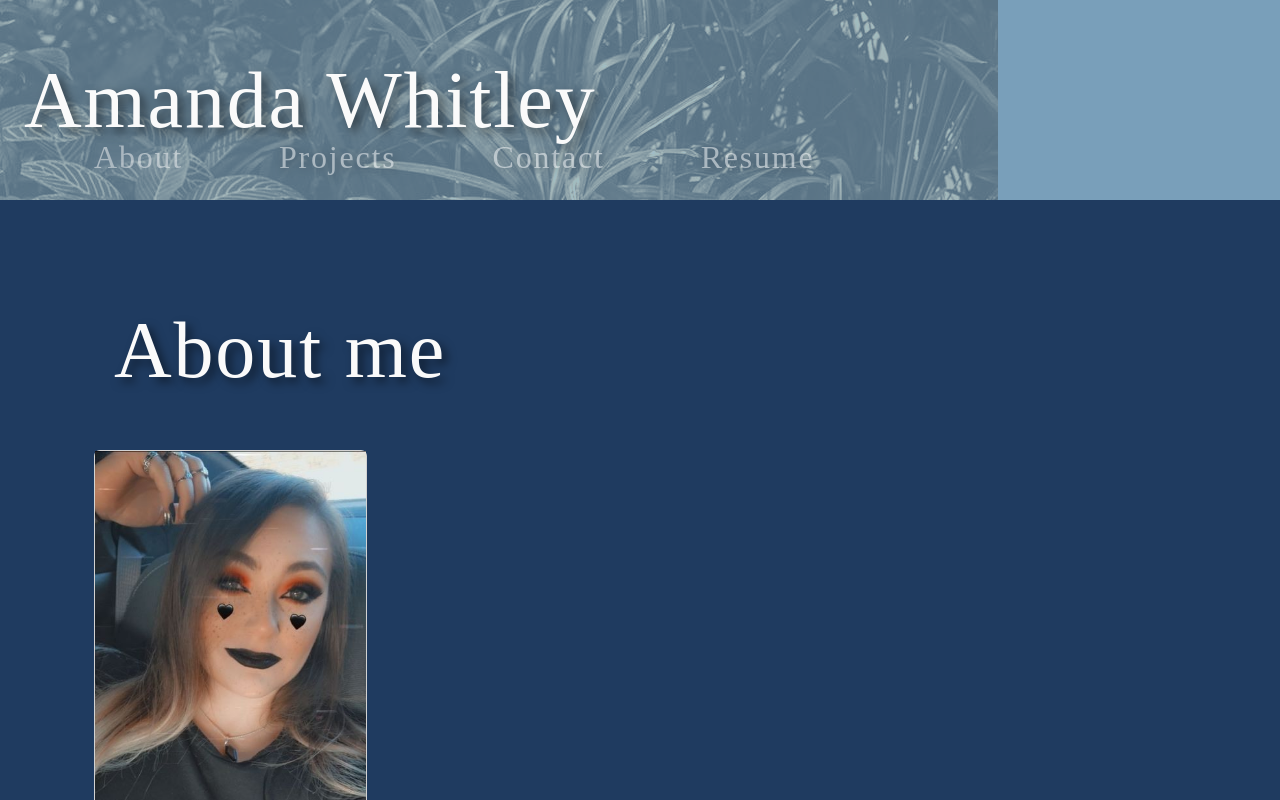
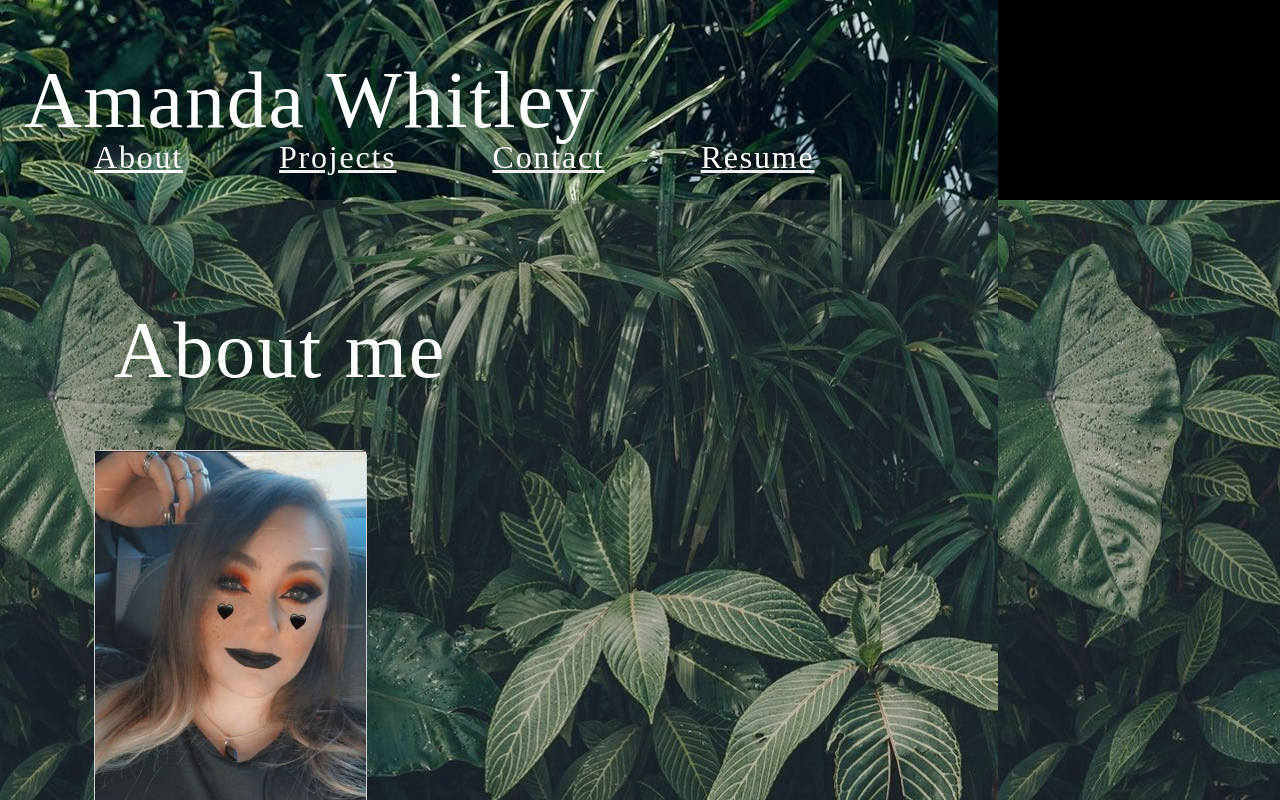
Before and after one commit to Pandax19/react-portfolio, a React (Vite) app: page / in a window 1280 px wide. Shown: the top 800 px of the page. Built offline with nearby package versions, Linux system fonts and the light colour scheme.

Commit message:
added plant background and node script:

```diff
--- a/package.json
+++ b/package.json
@@ -4,6 +4,7 @@
   "version": "0.0.0",
   "type": "module",
   "scripts": {
+    "start": "node server.js",
     "dev": "vite",
     "build": "vite build",
     "lint": "eslint . --ext js,jsx --report-unused-disable-directives --max-warnings 0",
--- a/src/index.css
+++ b/src/index.css
@@ -4,8 +4,8 @@
   font-weight: 400;
 
   color-scheme: light dark;
-  color: rgba(255, 255, 255, 0.87);
-  background-color: #242424;
+  color: black;
+  background-image: url(./assets/images/plants.jpg);
 
   font-synthesis: none;
   text-rendering: optimizeLegibility;
@@ -20,7 +20,7 @@ a {
   text-decoration: inherit;
 }
 a:hover {
-  color: #535bf2;
+  color: #5810c3;
 }
 
 body {
@@ -57,14 +57,16 @@ button:focus-visible {
 
 @media (prefers-color-scheme: light) {
   :root {
-    color: #213547;
-    background-color: #ffffff;
+    color: black;
+    background-color: black;
   }
   a:hover {
     color: #747bff;
   }
   button {
-    background-color: #f9f9f9;
+    background-color: black;
+    opacity:100;
+
   }
 }
 
@@ -74,13 +76,13 @@ main {
   padding: 50px 30px;
 }
 :root {
-  --primary: #8c54ff;
+  --primary: white;
   --secondary: #31343D;
   --tertiary: #b12704;
-  --light: #fafafa;
-  --dark: #799FBA;
-  --darker: #1F3B60;
-  --alpha: rgba(255,255,255,.7);
+  --light: white;
+  --dark: black;
+  --darker: rgba(74, 75, 74, 0.323);
+  --alpha: black;
   --error: rgb(228, 46, 1);
   --spacing-one: calc(1rem * 0.5);
   --spacing-two: calc(1rem);
@@ -118,12 +120,13 @@ h6 {
   font-weight: 500;
   margin: 5px 0;
   line-height: 1.25;
+  color: white;
 }
 
 h1 {
   font-size: 5rem;
   margin: 50px 20px;
-  text-shadow: 5px 5px 10px rgba(0, 0, 0, 0.5);
+  text-shadow: 5px 5px 10px rgba(3, 55, 22, 0.5);
 }
 
 h2 {
@@ -153,9 +156,9 @@ p {
 }
 
 a {
-  color: var(--light);
-  text-decoration: none;
-  opacity: .5;
+  color: black;
+  text-decoration: underline;
+  opacity: 5;
 }
 
 a:hover {
@@ -177,7 +180,7 @@ button {
   text-decoration: none;
   border-radius: 0.5rem;
   border: none;
-  color: #fff;
+  color: black;
   outline: none;
   cursor: pointer;
   margin: 0 1px;
@@ -250,8 +253,8 @@ header img {
   top: 0;
   left: 0;
   height: auto;
-  filter: sepia(1) opacity(60%);
-  opacity: 0.5;
+  filter: opacity(100%);
+  /* opacity: 100; */
 }
 
 nav {
@@ -298,7 +301,7 @@ footer a:hover {
 textarea {
   width: 600px;
   height: 200px;
-  border: 3px solid #cccccc;
+  border: 3px solid black;
   padding: 5px;
   margin-top: 10px;
 }
@@ -400,7 +403,7 @@ textarea {
     right: 0px;
     padding: 50px;
     z-index: 900;
-    opacity: 0;
+    opacity: 0.5;
     transition: all .5s ease-in-out;
 }
 
```
Also changed, not shown: src/components/pages/nav/nav.css (+4 -4 lines), src/components/pages/nav/nav.jsx (+0 -30 lines).
